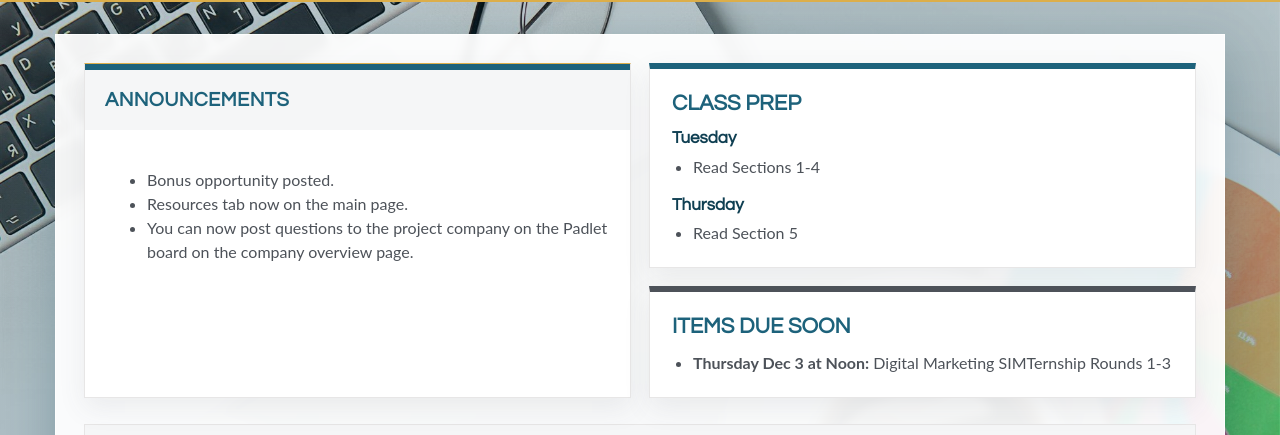
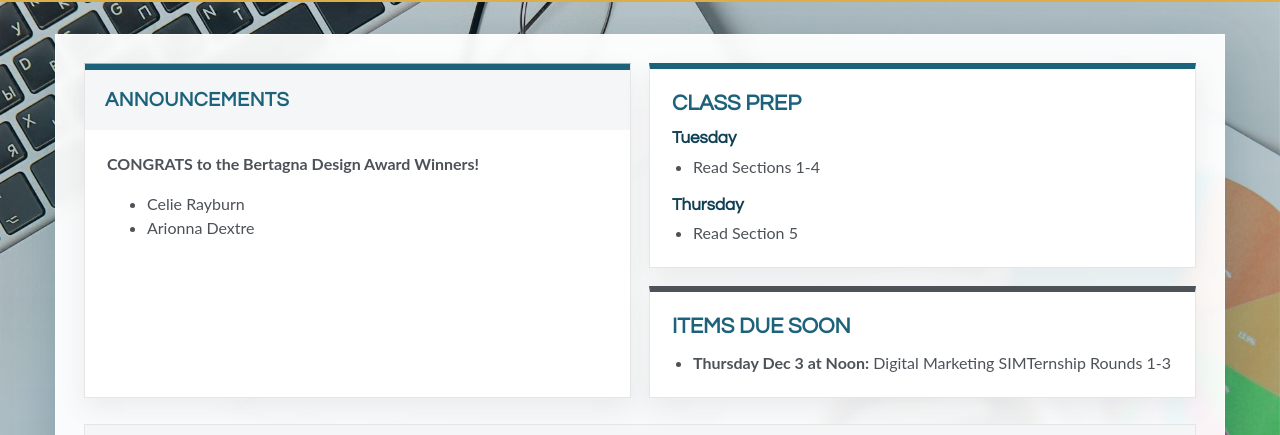
Before and after one commit to kindawilson/digitalmarketing, a plain HTML site: page homepage/homepage-sect-02.html in a window 1280 px wide. Shown: the part 57-492 px from the top of the page. Drawn offline with Linux system fonts and the light colour scheme; a web font is replaced by a local one.

Commit message:
Announce Bertagna Design Award winners

```diff
--- a/homepage/homepage-sect-02.html
+++ b/homepage/homepage-sect-02.html
@@ -496,11 +496,11 @@
         <aside class="panel announcement">
           <h2 class="panel-heading">Announcements</h2>
           <div class="announcement-body">
-          <ul>
-            <li>Bonus opportunity posted.</li>
-            <li>Resources tab now on the main page.</li>
-            <li>You can now post questions to the project company on the Padlet board on the company overview page.</li>
-          </ul>
+            <p><strong>CONGRATS to the Bertagna Design Award Winners!</strong></p>
+            <ul>
+              <li>Celie Rayburn</li>
+              <li>Arionna Dextre</li>
+            </ul>
           </div>
         </aside>
       </section>
```
Also changed, not shown: homepage/homepage-sect-01.html (+5 -5 lines).
